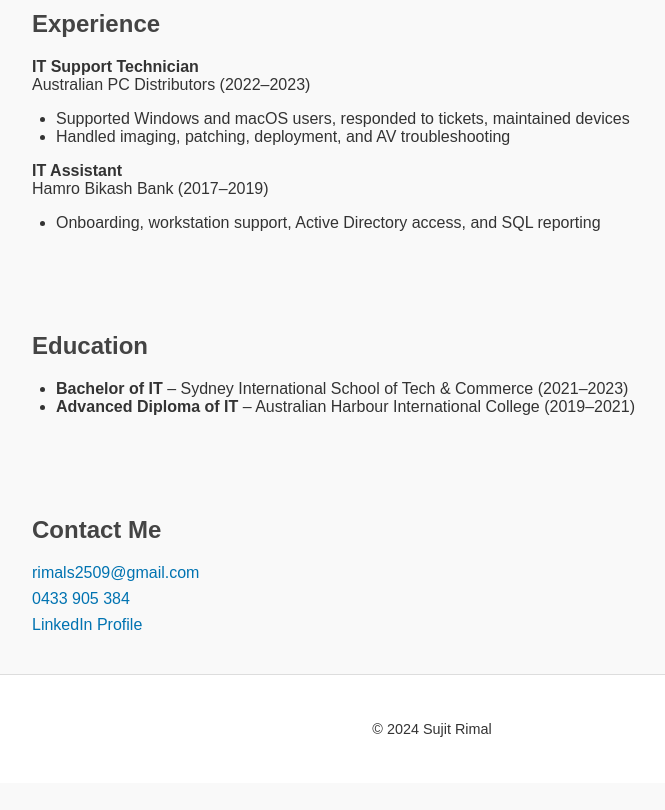
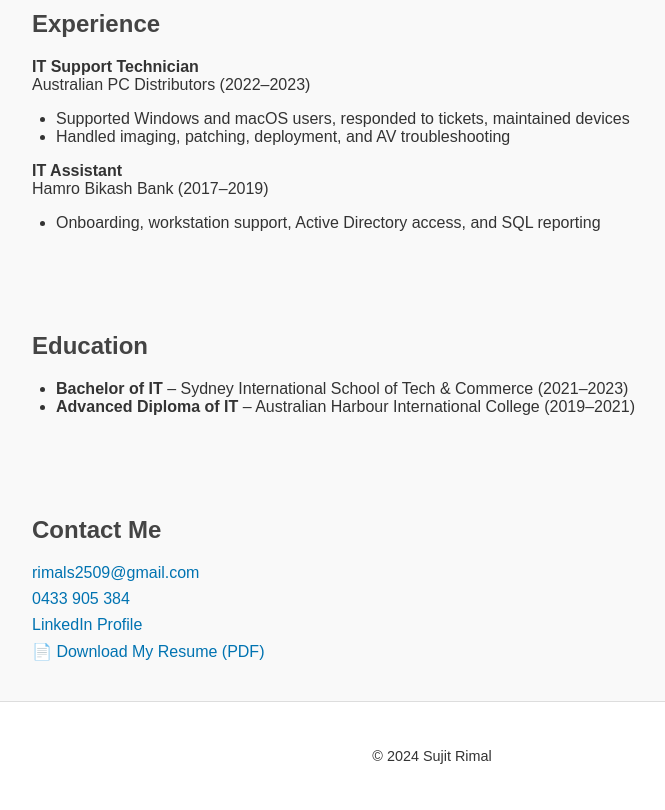
Before and after one commit to rimals2509/rimals2509.github.io, a plain HTML site: page index.html in a window 1280 px wide. Shown: the part 691-1501 px from the top of the page, without its empty margins (208-873 px from the left). Before the commit the page ends 1474 px from the top, so only its background shows below. Drawn offline with Linux system fonts and the light colour scheme.

Commit message:
Update index.html

```diff
--- a/index.html
+++ b/index.html
@@ -94,6 +94,8 @@
     <a href="mailto:rimals2509@gmail.com">rimals2509@gmail.com</a>
     <a href="tel:0433905384">0433 905 384</a>
     <a href="https://linkedin.com/in/sujitrimal" target="_blank">LinkedIn Profile</a>
+      <a href="Sujit-Rimal-Resume.pdf" download>📄 Download My Resume (PDF)</a>
+
   </section>
 
   <footer>
```
